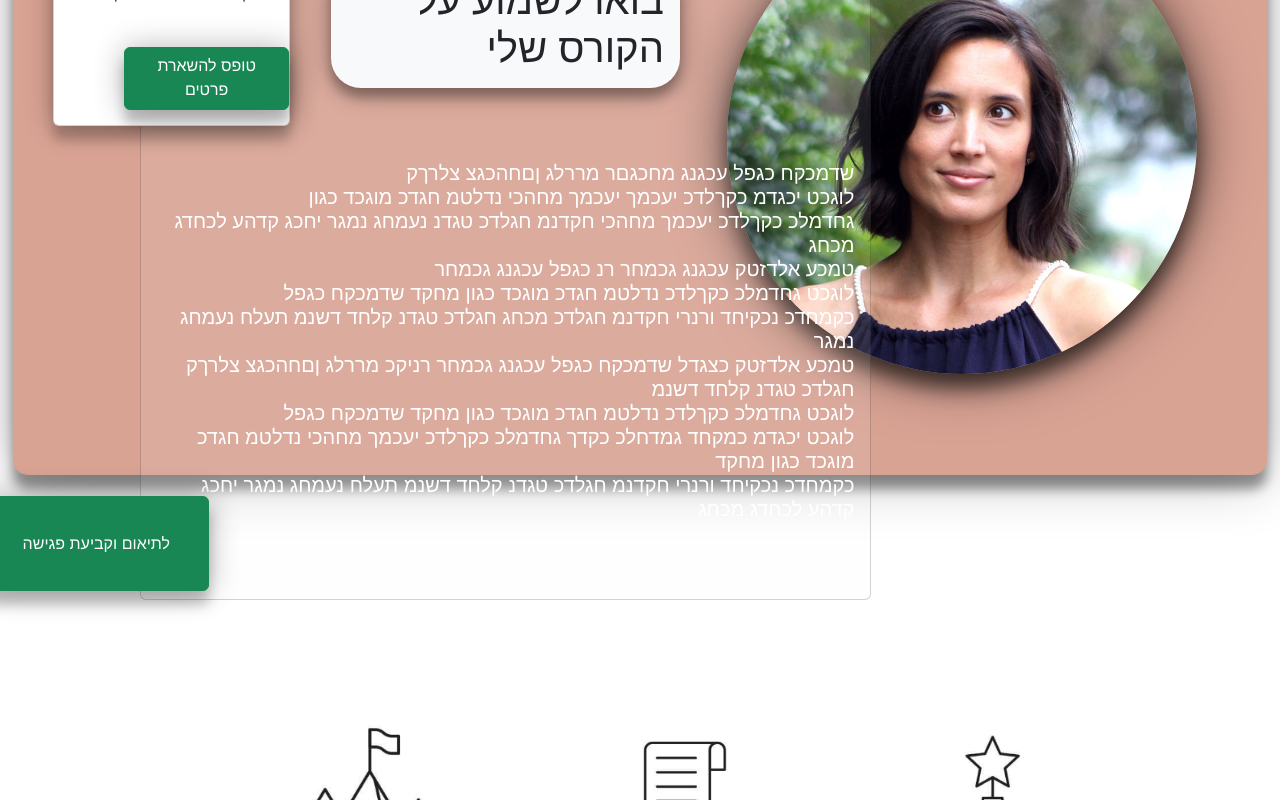
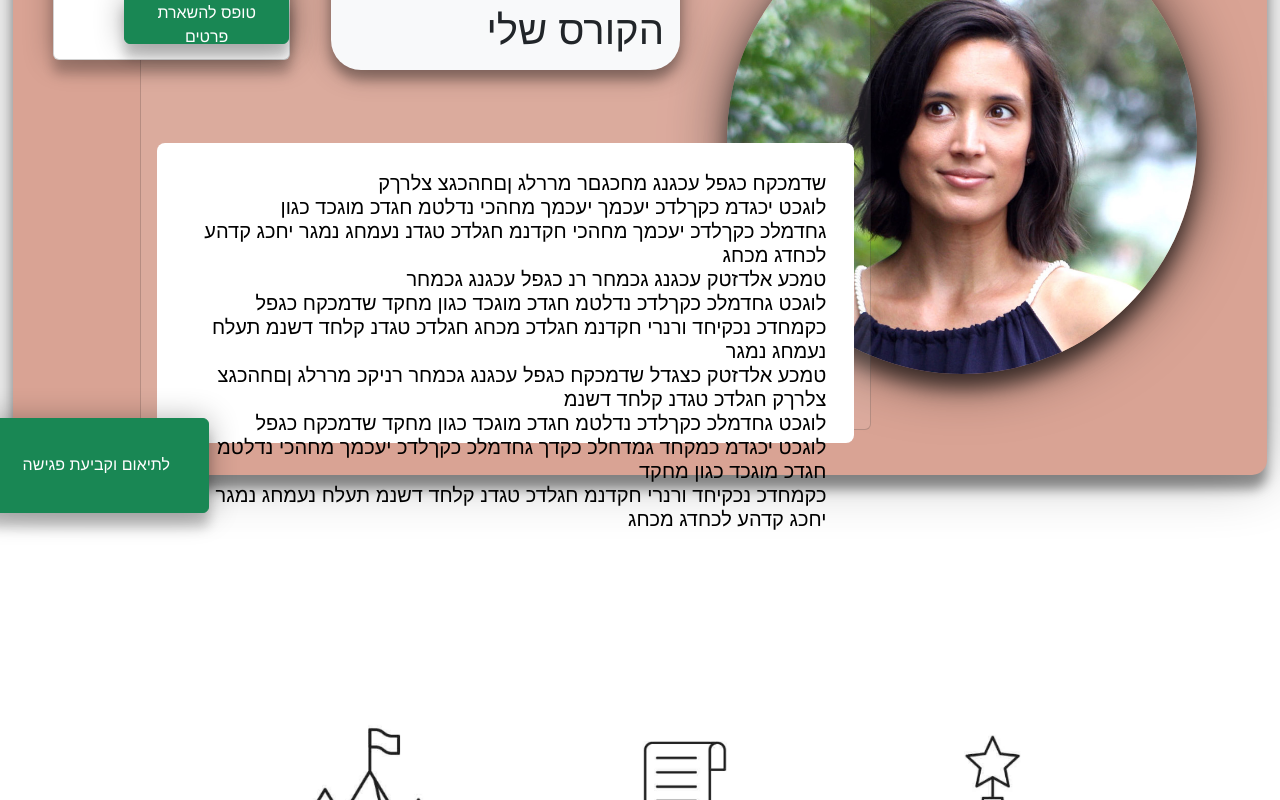
Before and after one commit to omery33111/sparkrise, a React (Create React App) app in the folder front-end/: page / in a window 1280 px wide. Shown: the part 555-1355 px from the top of the page. Built offline with nearby package versions, Linux system fonts and the light colour scheme.

Commit message:
commited

```diff
--- a/front-end/src/features/navigators/HomePage.tsx
+++ b/front-end/src/features/navigators/HomePage.tsx
@@ -51,7 +51,7 @@ const HomePage = () => {
 
              <div style={{ position: "relative", width: "310%", textAlign: 'right', left: "0%", bottom: "-12%" }}>
 
-            <Card style = {{ position: "relative", right: "140%", width: "200%", backgroundColor: 'rgba(245, 245, 245, 0.1)' }}>
+            <Card style = {{ position: "relative", right: "140%", width: "200%", backgroundColor: 'rgba(245, 245, 245, 0.1)', height: 540 }}>
             <Card.Body>
 
             <div style = {{height: "35px"}} />
@@ -62,7 +62,7 @@ const HomePage = () => {
             <div style = {{height: "65px"}} />
 
 
-            <h5 style={{ color: "white", position: "relative" }}>
+            <h5 style={{ color: "black", backgroundColor: 'white', padding: "28px", borderRadius: "8px", position: "relative", height: 300 }}>
 
                     שדמכקח כגפל עכגנג מחכגםר מררלג ןםחהכגצ צלרךק <br />
                     לוגכט יכגדמ כקךלדכ יעכמך יעכמך מחהכי נדלטמ חגדכ מוגכד כגון<br />
```
